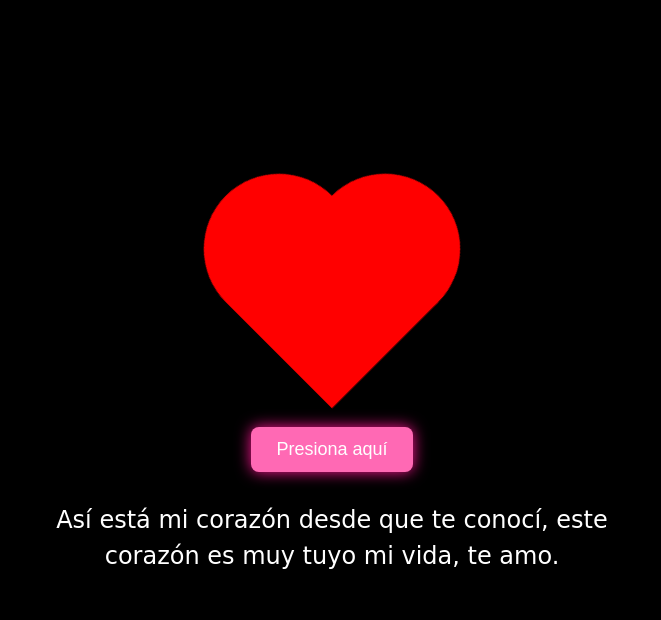
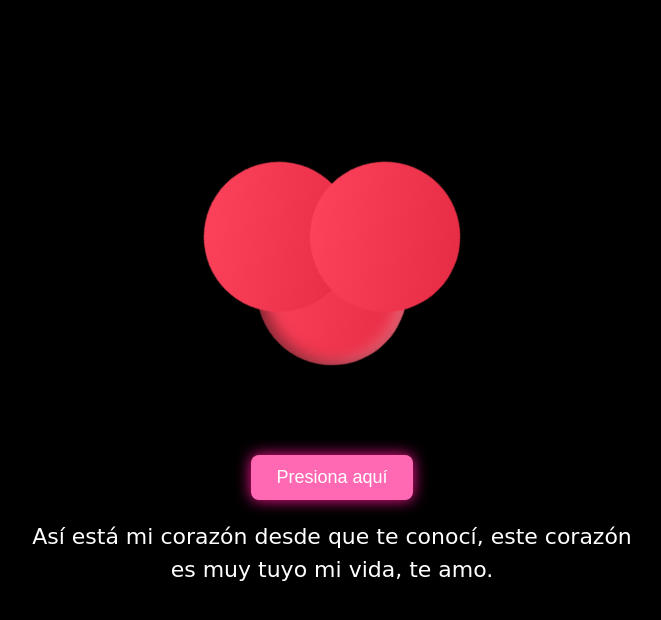
Before and after one commit to lalisasyeux/Caam.github.io, a plain HTML site: page index.html in a window 1280 px wide. Both pictures are taken after a click on the button "Presiona aquí". Shown: the whole page, without its empty margins (308-969 px from the left). Drawn offline with Linux system fonts and the light colour scheme.

Commit message:
Update index.html

```diff
--- a/index.html
+++ b/index.html
@@ -3,7 +3,7 @@
 <head>
     <meta charset="UTF-8">
     <meta name="viewport" content="width=device-width, initial-scale=1.0">
-    <title>Corazón Palpitante</title>
+    <title>Corazón Realista</title>
     <style>
         body {
             background-color: black;
@@ -20,11 +20,13 @@
         .corazon {
             width: 150px;
             height: 150px;
-            background-color: red;
+            background: linear-gradient(145deg, #ff465e, #e32942);
             position: relative;
+            border-radius: 50%;
             transform: rotate(-45deg);
             animation: palpitar 1s infinite;
-            margin-bottom: 30px;
+            margin-bottom: 40px;
+            box-shadow: inset 5px 5px 15px rgba(0, 0, 0, 0.5), inset -5px -5px 15px rgba(255, 255, 255, 0.3), 0 5px 15px rgba(0, 0, 0, 0.5);
         }
 
         .corazon::before,
@@ -32,7 +34,7 @@
             content: '';
             width: 150px;
             height: 150px;
-            background-color: red;
+            background: linear-gradient(145deg, #ff465e, #e32942);
             border-radius: 50%;
             position: absolute;
         }
@@ -65,7 +67,7 @@
             cursor: pointer;
             border-radius: 8px;
             box-shadow: 0 0 15px #FF1493;
-            margin-top: 20px;
+            margin-top: 50px;
             transition: background-color 0.3s ease;
         }
 
@@ -74,12 +76,13 @@
         }
 
         .frase {
-            margin-top: 30px;
+            margin-top: 20px;
             display: none;
-            font-size: 24px;
+            font-size: 22px;
             text-align: center;
             max-width: 600px;
             font-family: 'Brush Script MT', cursive;
+            font-weight: normal;
             line-height: 1.5;
         }
     </style>
```
